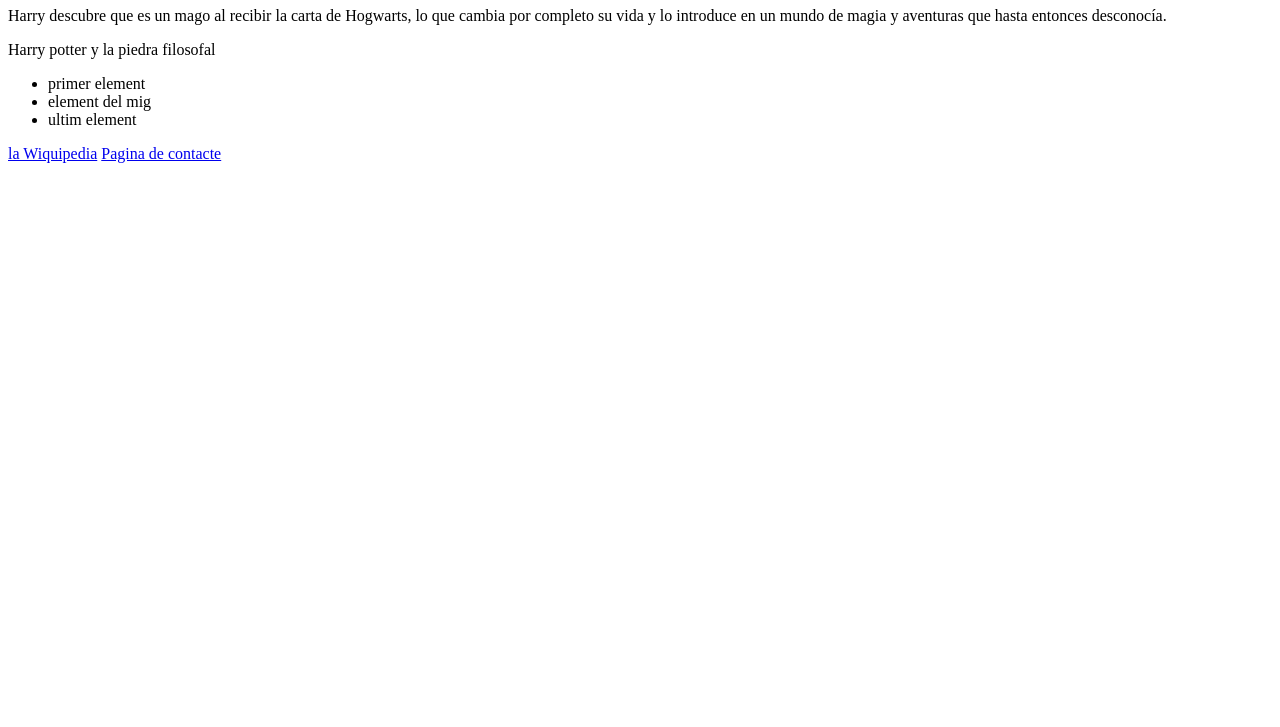
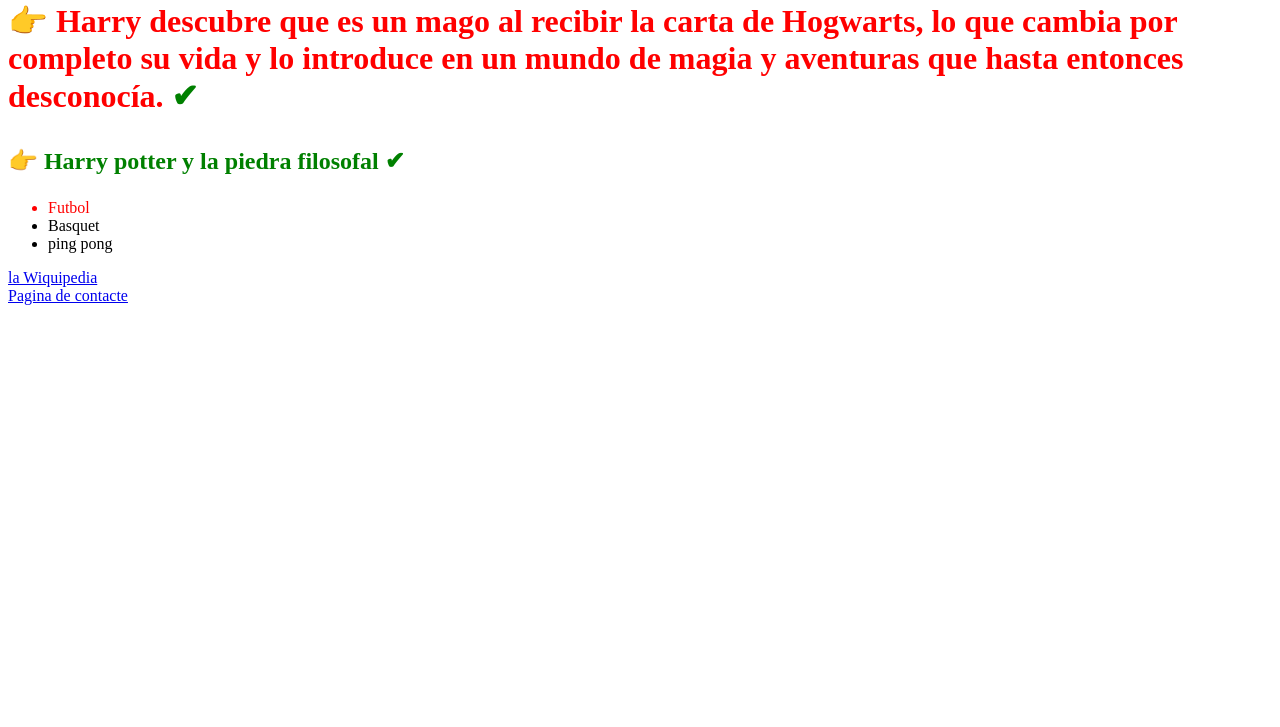
Before and after one commit to Marc1324/DAM1M04-Exercici001, a plain HTML site: page index.html in a window 1280 px wide. Shown: the part 73-800 px from the top of the page. Drawn offline with Linux system fonts and the light colour scheme.

Commit message:
estils.css acabat

```diff
--- a/estils.css
+++ b/estils.css
@@ -0,0 +1,40 @@
+p {
+    color: green;
+    font-size: 2em;
+}
+
+#titol {
+    font-size: 24px;
+    text-decoration: underline;
+}
+.text-important{
+    color: red;
+    font-weight: bold;
+}
+.vermell{
+    color: red;
+}
+
+.gran{
+    font-size: 24px;
+}
+.negreta{
+font-weight: bold;
+}
+.subratllat{
+    text-decoration: underline;
+}
+
+a:hover{
+color: pink;
+cursor: pointer;
+}
+p::before {
+  content: "👉 ";
+  color: blue;
+}
+
+p::after {
+  content: " ✔";
+  color: green;
+}
--- a/index.html
+++ b/index.html
@@ -11,11 +11,12 @@
         <p class="gran negreta subrallat"> Harry potter y la piedra filosofal</p>
 
     <ul>
-        <li class="vermell"> primer element</li>
-        <li class="verd"> element del mig</li>
-        <li class="blau"> ultim element</li>
+        <li class="vermell"> Futbol</li>
+        <li class="verd"> Basquet</li>
+        <li class="blau">ping pong </li>
     </ul>
     <a href="https://www.wikipedia.org" target="_blank"> la Wiquipedia</a>
+    <br>
     <a href="contacte.html" target="_self">Pagina de contacte</a>
     </body>
 </html>
```
